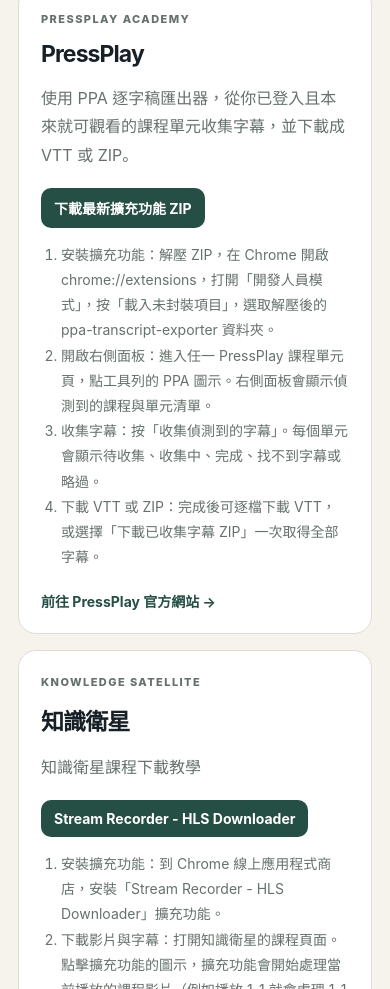
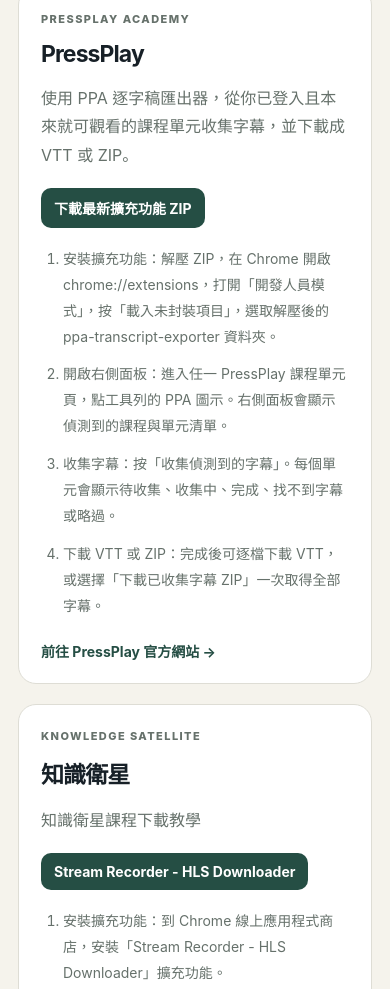
Before and after one commit to aichi0121/course-download-guide, a plain HTML site: page index.html in a window 390 px wide. Shown: the part 676-1665 px from the top of the page. Drawn offline with Linux system fonts and the light colour scheme.

Commit message:
Improve long guide readability

```diff
--- a/assets/public-extra.css
+++ b/assets/public-extra.css
@@ -1 +1 @@
-.header-note{color:#68716e;font-size:13px;font-weight:650}.platform-card ol{padding-left:20px;color:var(--muted);font-size:14px;line-height:1.8}.actions{display:flex;flex-wrap:wrap;gap:9px;margin:18px 0 14px}.actions a{margin:0!important;padding:10px 13px;border-radius:10px;text-decoration:none}.actions .primary{background:var(--green);color:#fff}
+.header-note{color:#68716e;font-size:13px;font-weight:650}.platforms{grid-template-columns:1fr;gap:20px}.platform-card{padding:32px}.platform-card ol{padding-left:22px;color:var(--muted);font-size:14px;line-height:1.85}.platform-card ol li+li{margin-top:12px}.platform-card p{max-width:720px}.actions{display:flex;flex-wrap:wrap;gap:9px;margin:18px 0 18px}.actions a{margin:0!important;padding:10px 13px;border-radius:10px;text-decoration:none}.actions .primary{background:var(--green);color:#fff}@media(max-width:640px){.platform-card{padding:22px}}
```
